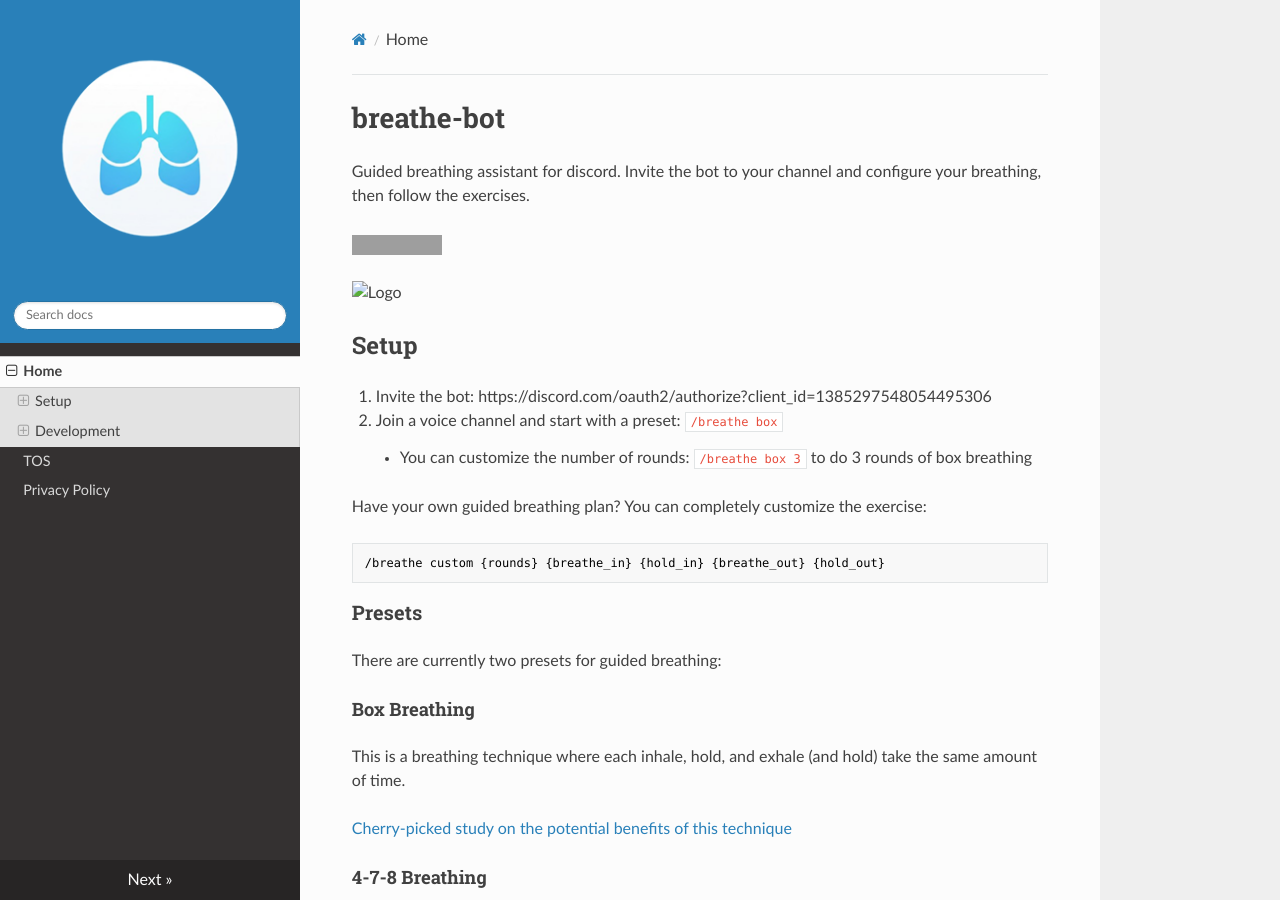
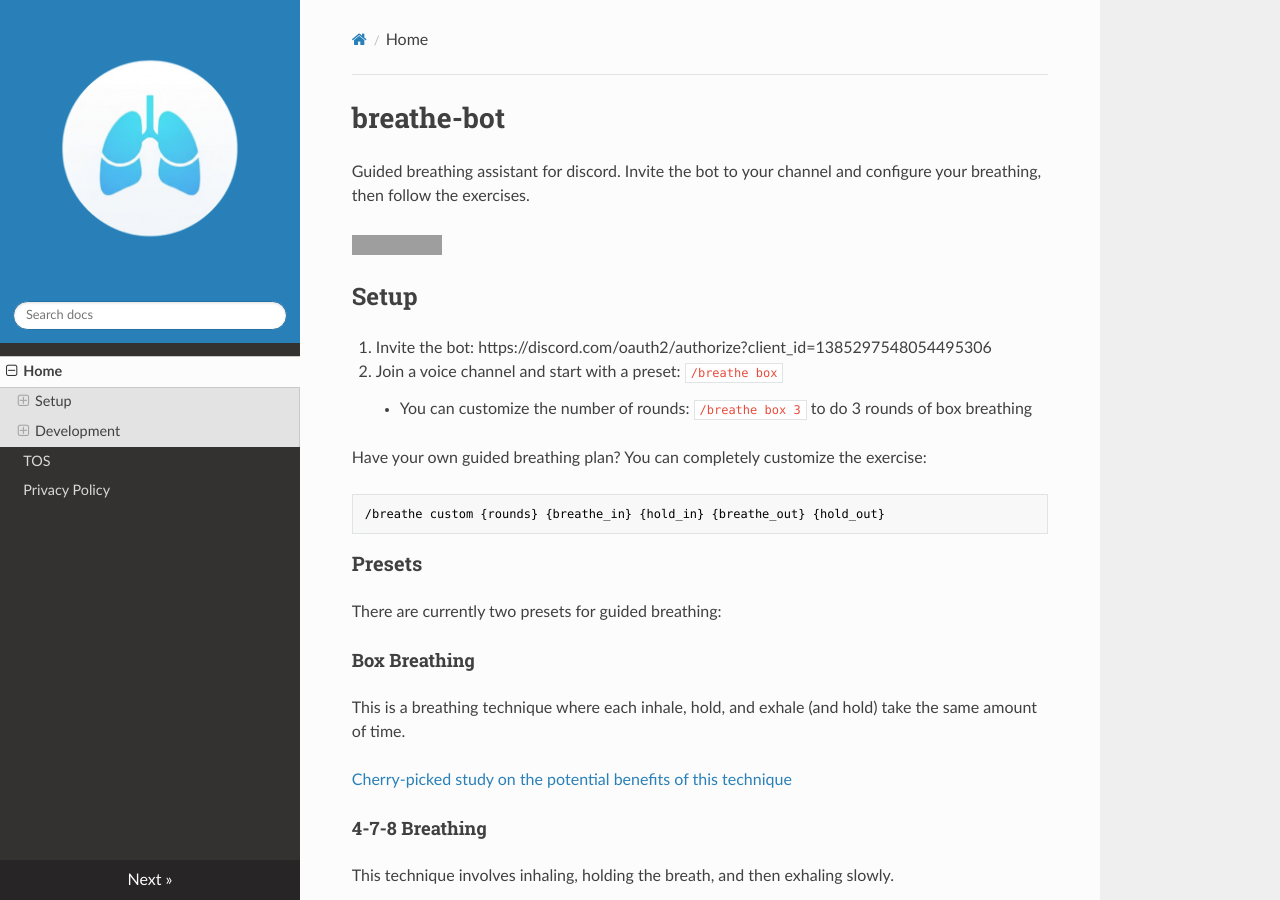
Before and after one commit to nickjmiller/breathe-bot, an MkDocs documentation site: the page built from docs/index.md, in a window 1280 px wide and 900 px high. Built offline with MkDocs 1.6.1, drawn with Linux system fonts in a browser that asks for light colours; nearby versions of some CDN libraries; grey boxes are pictures that could not be loaded.

Commit message:
Modify logo

```diff
--- a/docs/index.md
+++ b/docs/index.md
@@ -3,8 +3,6 @@
 Guided breathing assistant for discord. Invite the bot to your channel and configure your breathing, then follow the exercises.
 
 [![Build and test/lint/format](https://github.com/nickjmiller/breathe-bot/actions/workflows/python-app.yml/badge.svg)](https://github.com/nickjmiller/breathe-bot/actions/workflows/python-app.yml)
-
-![Logo](assets/logo_256.png?raw=true "Logo")
 
 ## Setup
 
--- a/mkdocs.yml
+++ b/mkdocs.yml
@@ -3,7 +3,7 @@
 site_description: Documentation for the breathe-bot discord bot.
 site_author: Nick Miller
 theme:
-  logo: img/logo_256.png
+  logo: img/logo.png
   name: readthedocs
 nav:
   - Home: index.md
```
Also changed, not shown: docs/img/logo.png (renamed from assets/logo.png), docs/img/logo_256.png (deleted).
